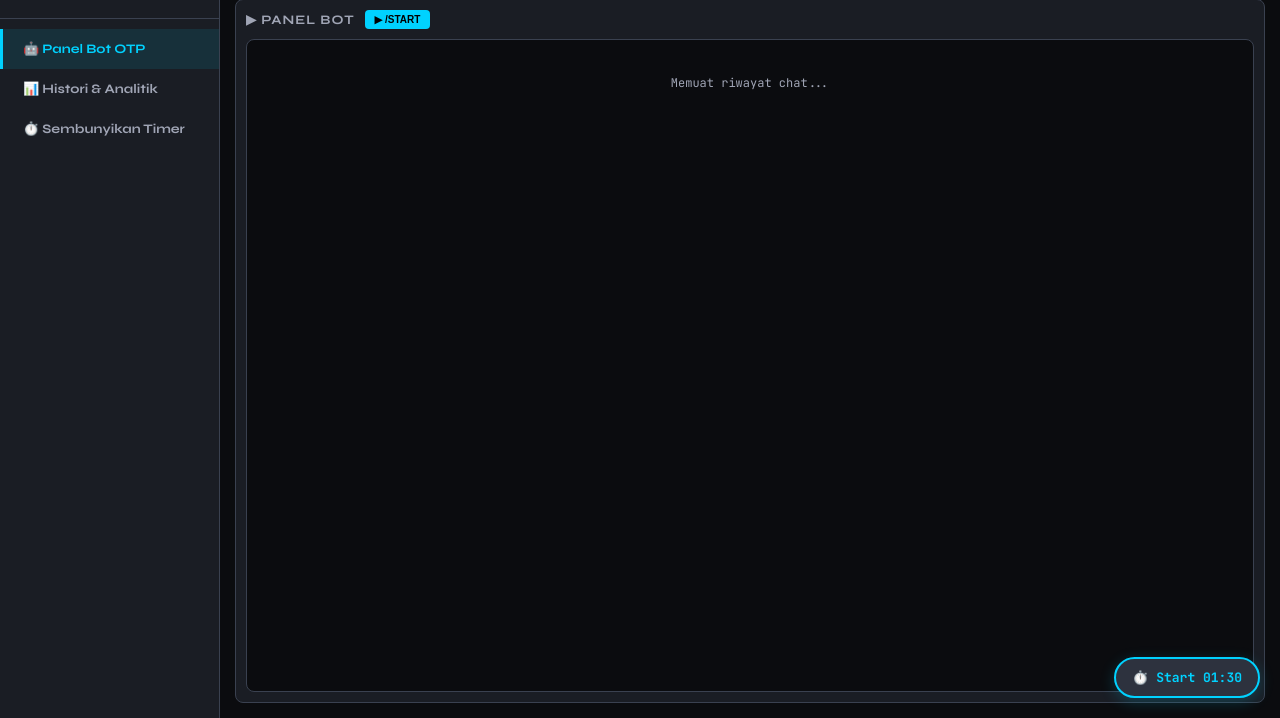
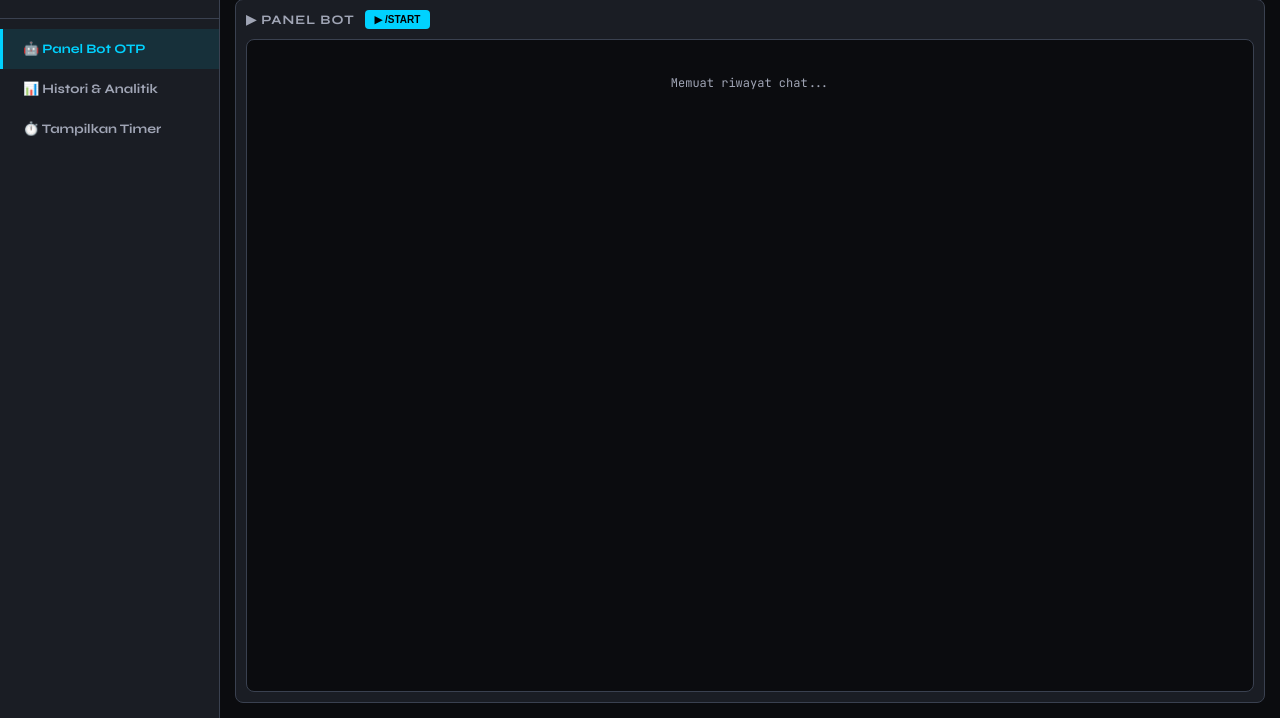
Before and after one commit to prasetyaberkorban/gachapanel, a website: page public/index.html in a window 1280 px wide. Shown: the part 82-800 px from the top of the page. Drawn offline with nearby package versions, Linux system fonts and the light colour scheme.

Commit message:
Update index.html

```diff
--- a/public/index.html
+++ b/public/index.html
@@ -7,12 +7,10 @@
     <meta http-equiv="Pragma" content="no-cache">
     <meta http-equiv="Expires" content="0">
     <title>FOERTA — Telegram Center</title>
-    <link rel="stylesheet" href="style.css?v=11.30">
+    <link rel="stylesheet" href="style.css?v=11.32">
     <style>
-        /* --- KENDALI FIX LAYOUT (ANTI BLANK & ANTI CROP DI HP) --- */
         * { box-sizing: border-box; }
 
-        /* Kunci root agar tidak bergerak sama sekali */
         html, body {
             margin: 0; padding: 0;
             position: fixed; top: 0; left: 0; right: 0; bottom: 0;
@@ -20,13 +18,11 @@
             background: #0b0c0f; color: #FFFFFF;
         }
 
-        /* Container aplikasi mutlak mengikuti ukuran layar yang terlihat (visible bounds) */
         #app-container {
             position: absolute; top: 0; left: 0; right: 0; bottom: 0;
             display: flex; flex-direction: row; overflow: hidden;
         }
 
-        /* --- SIDEBAR --- */
         .sidebar {
             width: 220px; height: 100%; background: #1A1D24;
             border-right: 1px solid #3A4150; display: flex;
@@ -34,8 +30,6 @@
             z-index: 2000; flex-shrink: 0;
         }
 
-        /* --- MAIN & SEMUA KOMPONEN ANAK (STRICT FLEX SHRINK) --- */
-        /* flex: 1 1 0; memastikan elemen mau menyusut saat layar HP sempit */
         .main, .content, .page, .card, .chat-wrapper {
             display: flex; flex-direction: column;
             flex: 1 1 0; min-height: 0; overflow: hidden;
@@ -51,7 +45,6 @@
         .page.active { display: flex; }
         .top-bar-mobile { display: none; }
 
-        /* --- MODE MOBILE (HP) --- */
         @media (max-width: 768px) {
             .sidebar { position: fixed; left: -100%; top: 0; width: 250px; bottom: 0; height: auto; }
             .sidebar.show { left: 0; }
@@ -78,7 +71,6 @@
             }
         }
 
-        /* --- DESAIN CARD & CHAT AREA --- */
         .card {
             background: #1A1D24; border: 1px solid #3A4150;
             border-radius: 8px; padding: 10px; width: 100%;
@@ -97,7 +89,6 @@
 
         .chat-wrapper { background: #0b0c0f; border-radius: 8px; border: 1px solid #3A4150; }
 
-        /* Area scroll Chat (Diberi padding bottom lega agar pesan tidak terpotong browser) */
         .messages-area {
             flex: 1 1 0; overflow-y: auto; padding: 15px; padding-bottom: 80px;
             display: flex; flex-direction: column; gap: 12px; width: 100%;
@@ -129,7 +120,7 @@
 
         .timer-floating-pod {
             position: fixed; bottom: 20px; right: 20px; background: #2D323E;
-            border: 2px solid #00D2FF; border-radius: 30px; display: flex; align-items: center;
+            border: 2px solid #00D2FF; border-radius: 30px; align-items: center;
             box-shadow: 0 4px 15px rgba(0, 210, 255, 0.2); z-index: 9999; overflow: hidden; transition: all 0.3s ease;
         }
         .timer-click-zone { color: #00D2FF; padding: 10px 16px; font-size: 13px; font-weight: bold; cursor: pointer; user-select: none; }
@@ -154,7 +145,7 @@
       </div>
       <div class="nav-item active" id="nav-chat" onclick="switchPage('chat')" style="padding: 12px 20px; cursor:pointer; color:#00D2FF; font-weight:bold; background:rgba(0,210,255,0.1); border-left:3px solid #00D2FF;">🤖 Panel Bot OTP</div>
       <div class="nav-item" id="nav-logs" onclick="switchPage('logs')" style="padding: 12px 20px; cursor:pointer; color:#A0A5B5; font-weight:bold;">📊 Histori & Analitik</div>
-      <div class="nav-item" onclick="toggleTimerVisibility()" style="padding: 12px 20px; cursor:pointer; color:#A0A5B5; font-weight:bold;"><span id="nav-toggle-timer">⏱️ Sembunyikan Timer</span></div>
+      <div class="nav-item" onclick="toggleTimerVisibility()" style="padding: 12px 20px; cursor:pointer; color:#A0A5B5; font-weight:bold;"><span id="nav-toggle-timer">⏱️ Tampilkan Timer</span></div>
     </nav>
 
     <div class="main">
@@ -237,7 +228,7 @@
 
 </div> <div id="toast">Nomor berhasil disalin!</div>
 
-<div id="timer-pod" class="timer-floating-pod">
+<div id="timer-pod" class="timer-floating-pod" style="display: none;">
     <div class="timer-click-zone" id="timer-display" onclick="triggerTimerStart()">⏱️ Start 01:30</div>
     <div class="timer-stop-trigger" id="timer-stop-control" onclick="triggerTimerStop()">❌ STOP</div>
 </div>
@@ -280,7 +271,7 @@
     }
 
     // --- FITUR TOGGLE VISIBILITAS TIMER ---
-    let isTimerVisible = true;
+    let isTimerVisible = false;
     function toggleTimerVisibility() {
         const pod = document.getElementById('timer-pod');
         const btnText = document.getElementById('nav-toggle-timer');
@@ -313,13 +304,12 @@
     }
     setInterval(updateAllRelativeTimestamps, 30000);
 
-    // --- TOGGLE LIST MENU BOT YANG 100% AMAN ---
+    // --- TOGGLE LIST MENU BOT ---
     function toggleBotMenu() {
         const box = document.getElementById('botTabsGroupContainer');
         const btnM = document.getElementById('btnToggleMenuMobile');
         const btnD = document.getElementById('btnToggleMenuDesktop');
 
-        // Pengecekan style secara aman
         if (box.style.display === 'none' || box.style.display === '') {
             box.style.display = 'flex';
             if(btnM) btnM.innerText = '🤖 Kelola Bot ▲';
@@ -481,8 +471,6 @@
             return;
         }
         payload.messages.forEach(msg => { renderTgMessage(msg); });
-
-        // Timeout pendek memastikan rendering selesai sebelum scroll
         setTimeout(scrollTgBottom, 100);
     });
 
```
